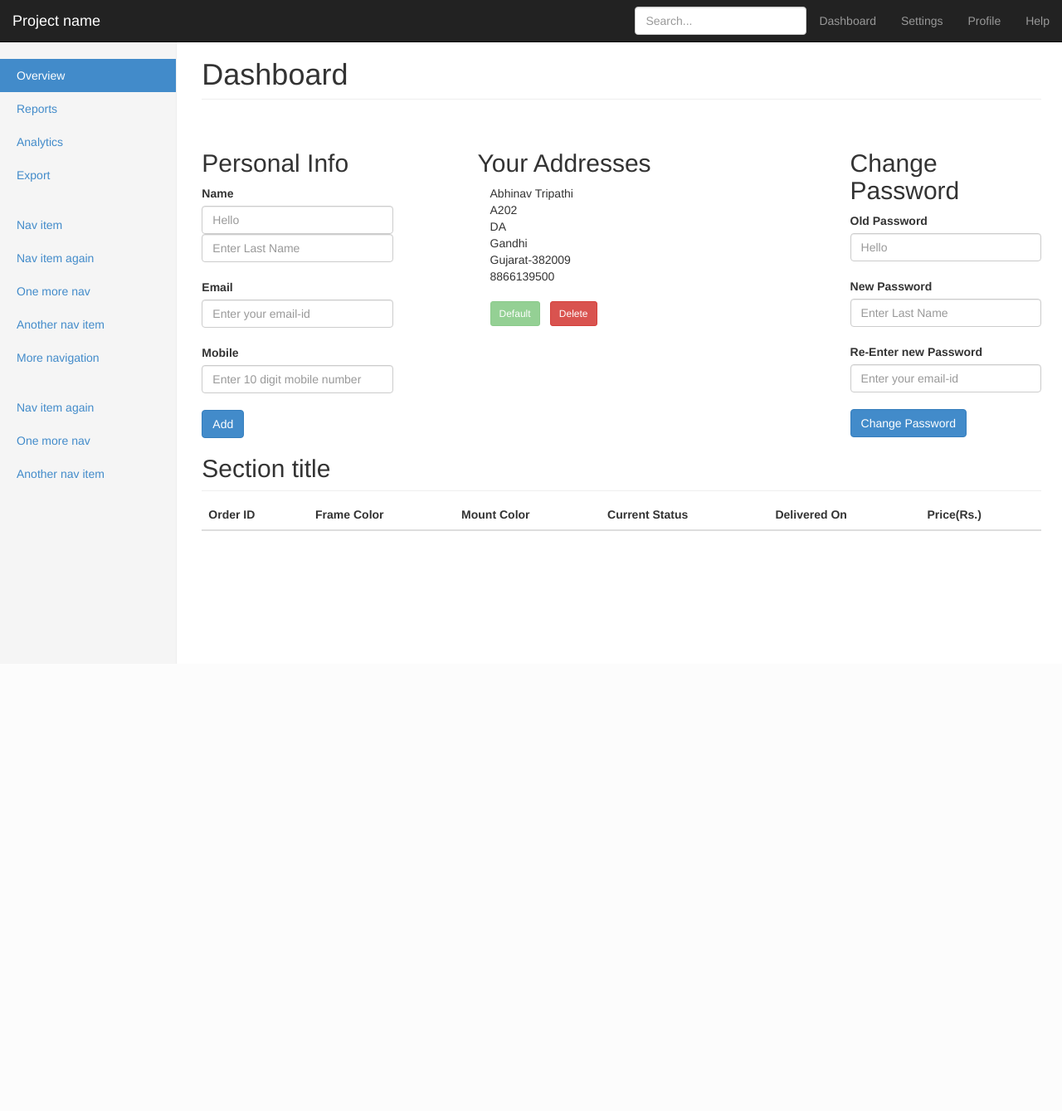
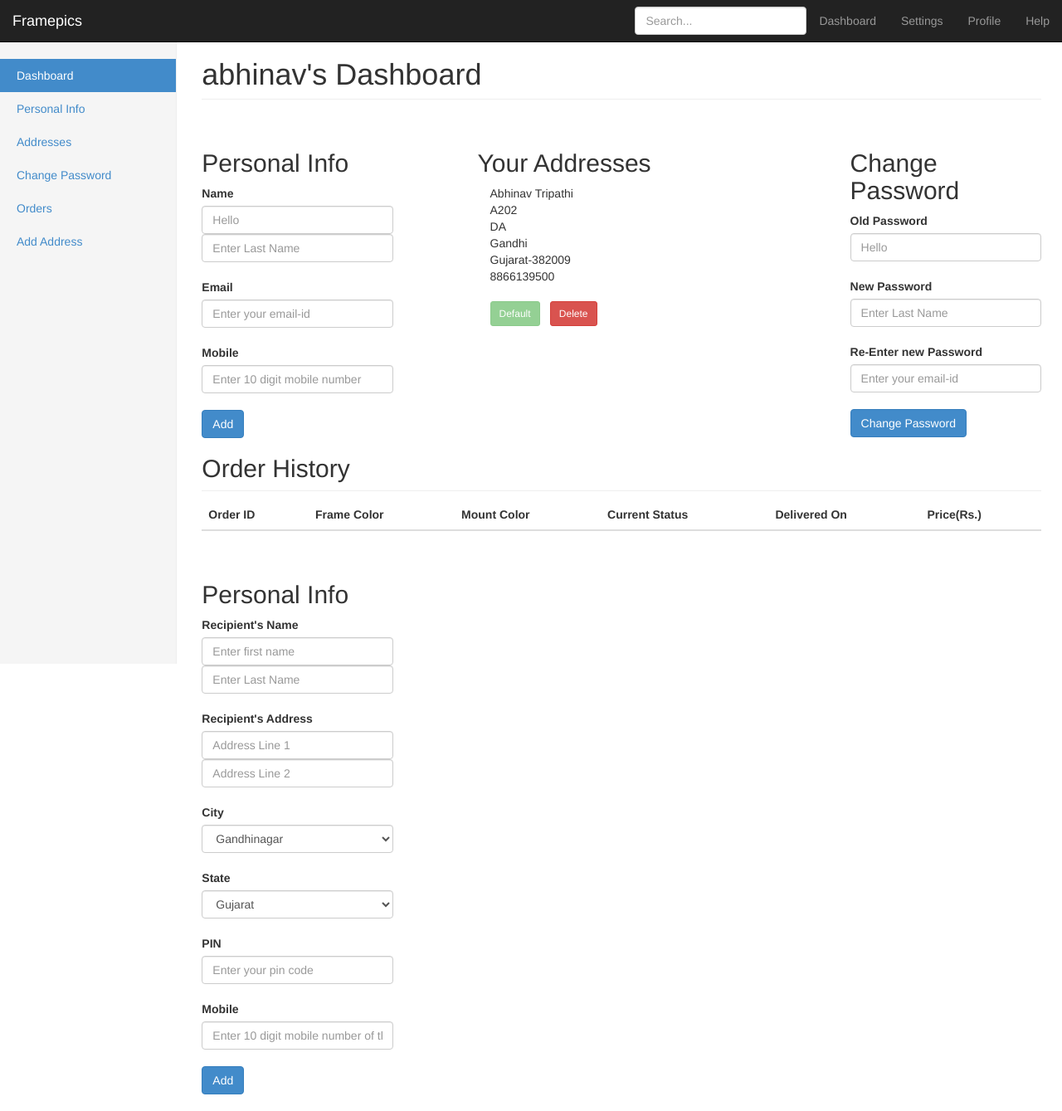
Before and after one commit to AbhinavTrips/framepicsSEN, a PHP site: page /dashboard.php in a window 1280 px wide. Shown: the whole page at 83% size. Before the commit the page ends 800 px from the top, so only its background shows below. Run offline with PHP 8.4, Linux system fonts and the light colour scheme; a user stored in the database is signed in; data comes from the database, SQL or seed files in the repository; data that the repository does not hold is empty; some libraries are stand-ins or nearby versions.

Commit message:
Added a form for entering new address. Also added a link in the sidebar for the same

```diff
--- a/dashboard.php
+++ b/dashboard.php
@@ -2,6 +2,7 @@
 include 'connection.php';
 require 'current_page.php';
 if(loggedin()){
+$user = getuserfield('first_name');
 //echo $_SESSION['user_id'];
 }
 ?>
@@ -45,7 +46,7 @@ if(loggedin()){
             <span class="icon-bar"></span>
             <span class="icon-bar"></span>
           </button>
-          <a class="navbar-brand" href="#">Project name</a>
+          <a class="navbar-brand" href="#">Framepics</a>
         </div>
         <div class="navbar-collapse collapse">
           <ul class="nav navbar-nav navbar-right">
@@ -65,36 +66,28 @@ if(loggedin()){
       <div class="row">
         <div class="col-sm-3 col-md-2 sidebar">
           <ul class="nav nav-sidebar">
-            <li class="active"><a href="#">Overview</a></li>
-            <li><a href="#">Reports</a></li>
-            <li><a href="#">Analytics</a></li>
-            <li><a href="#">Export</a></li>
-          </ul>
-          <ul class="nav nav-sidebar">
-            <li><a href="">Nav item</a></li>
-            <li><a href="">Nav item again</a></li>
-            <li><a href="">One more nav</a></li>
-            <li><a href="">Another nav item</a></li>
-            <li><a href="">More navigation</a></li>
-          </ul>
-          <ul class="nav nav-sidebar">
-            <li><a href="">Nav item again</a></li>
-            <li><a href="">One more nav</a></li>
-            <li><a href="">Another nav item</a></li>
+            <li class="active"><a href="#dash">Dashboard</a></li>
+            <li><a href="#personal">Personal Info</a></li>
+            <li><a href="#addresses">Addresses</a></li>
+            <li><a href="#changepass">Change Password</a></li>
+            <li><a href="#orders">Orders</a></li>
+            <li><a href="#newadd">Add Address</a></li>
           </ul>
         </div>
         <div class="col-sm-9 col-sm-offset-3 col-md-10 col-md-offset-2 main">
-          <h1 class="page-header">Dashboard</h1>
+          <h1 class="page-header" id="dash"><?php echo $user.'\'s ';?>Dashboard</h1>
 
           <div class="row">
 			<div class="col-md-3">
 			  <?php
 				include 'add_update.html';
  			  ?>
+ 			  <div class="row" id="updatePer">
+			  </div>
 			</div>
 			<div class="col-md-4 col-md-offset-1"><br>
 				<div class="row">
-				<h2>Your Addresses</h2>
+				<h2  id="addresses">Your Addresses</h2>
 					<?php require 'add.php'; ?>
 				</div><br>
 				<div class="row" id="defChange">
@@ -108,9 +101,9 @@ if(loggedin()){
 			</div>
 		</div>
 
-          <h2 class="sub-header">Section title</h2>
+          <h2 class="sub-header"  id="orders">Order History</h2>
           <div class="table-responsive">
-                     <table class="table table-striped">
+              <table class="table table-striped">
               <thead>
                 <tr>
                   <th>Order ID</th>
@@ -128,6 +121,18 @@ if(loggedin()){
 			  </tbody>
 			</table>
           </div>
+
+            <div class="row">
+			<div class="col-md-3">
+			  <?php
+				include 'new_add.html';
+ 			  ?></div>
+
+ 			<div class="row" id="addnew">
+
+			</div>
+			</div>
+
         </div>
       </div>
     </div>
```
